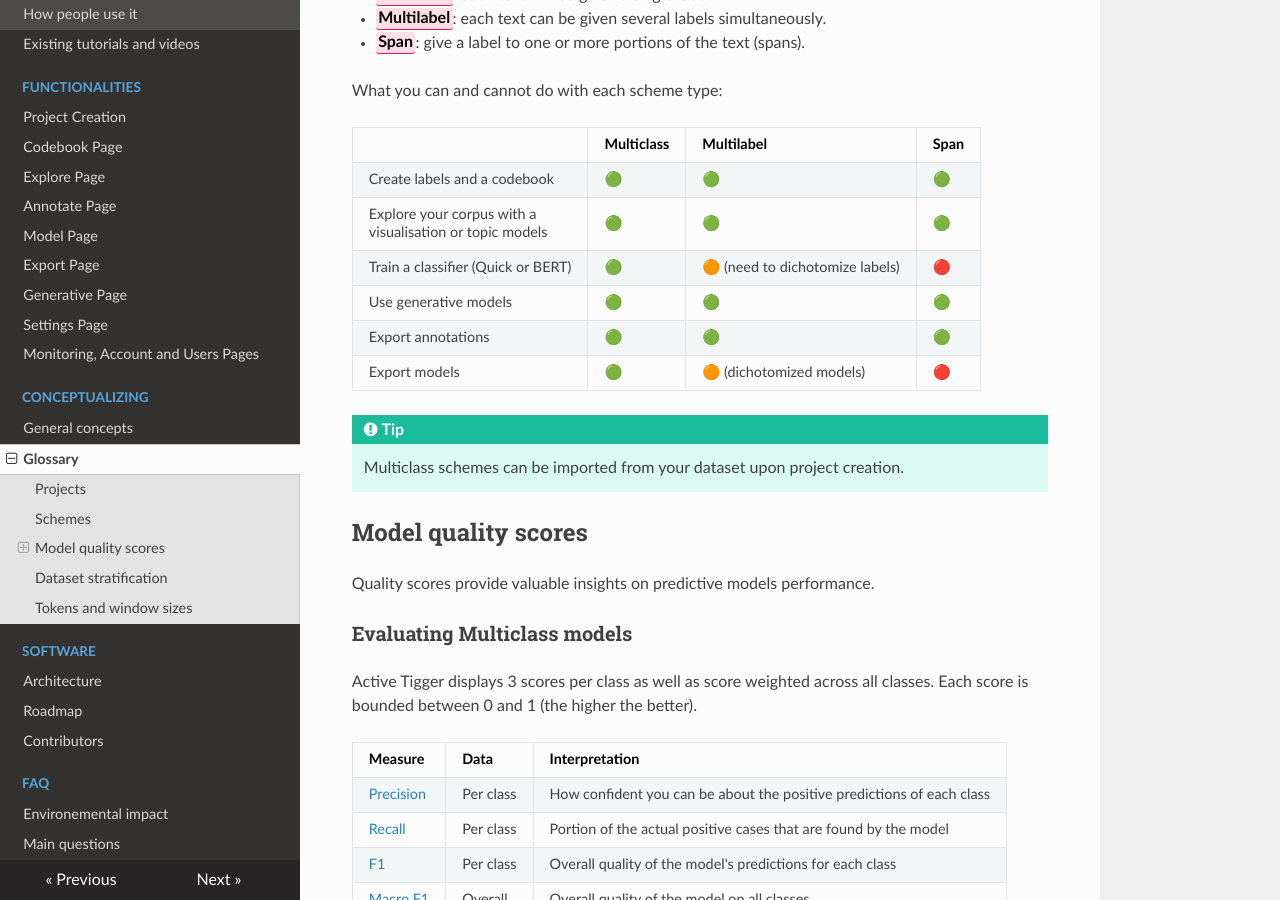
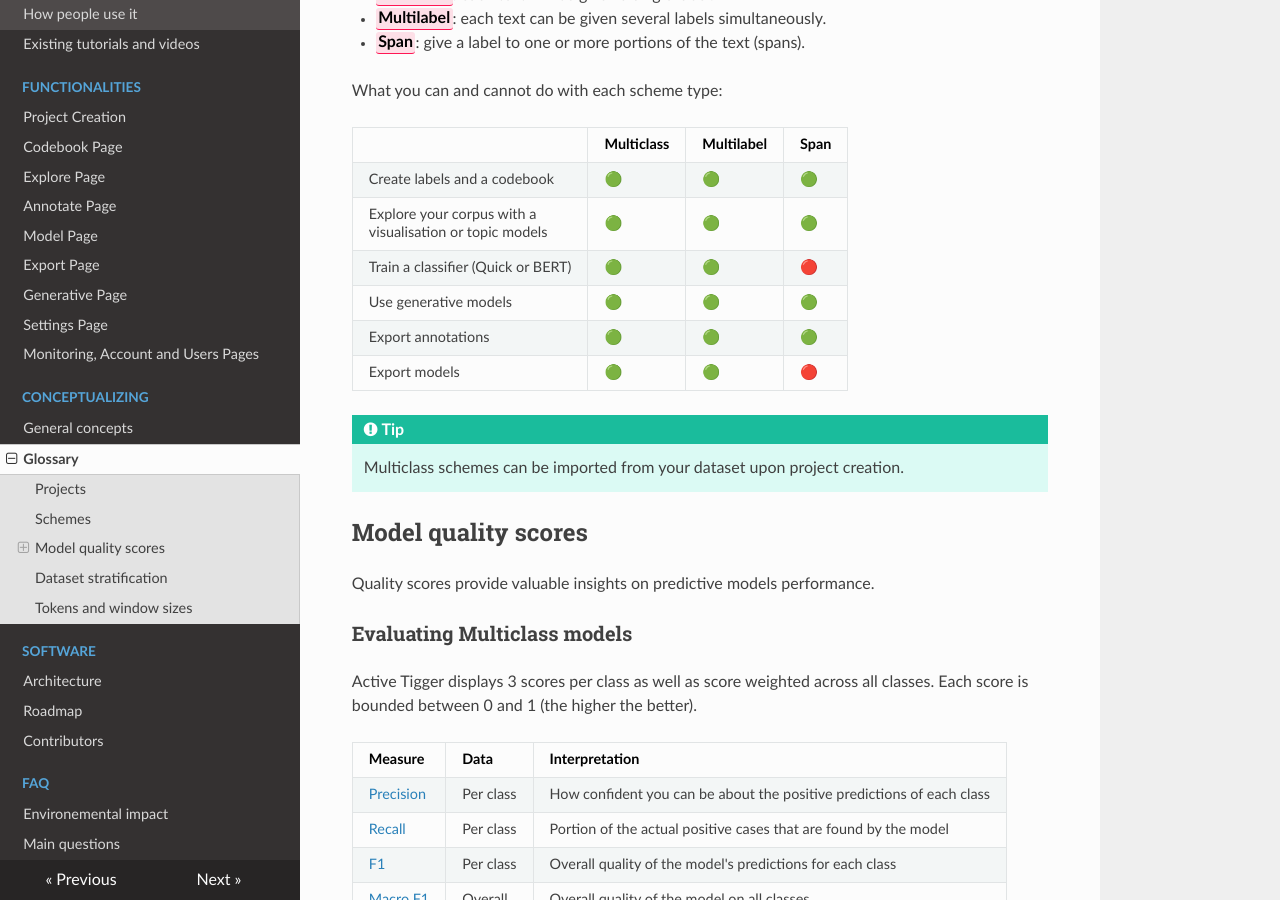
Before and after one commit to activetigger/documentation, an MkDocs documentation site: the page built from docs/theoretical-concepts/glossary.md, in a window 1280 px wide and 900 px high, scrolled down 918 px. Built offline with MkDocs 1.6.1, drawn with Linux system fonts in a browser that asks for light colours; nearby versions of some CDN libraries.

Commit message:
Feature/multilabel (#39)
* typo

* all green for multilabel

```diff
--- a/docs/theoretical-concepts/glossary.md
+++ b/docs/theoretical-concepts/glossary.md
@@ -43,10 +43,10 @@ What you can and cannot do with each scheme type:
 |---|---|---|---|
 |Create labels and a codebook|🟢|🟢|🟢|
 |Explore your corpus with a<br/> visualisation or topic models |🟢|🟢|🟢|
-|Train a classifier (Quick or BERT)|🟢|🟠 (need to dichotomize labels)|🔴|
+|Train a classifier (Quick or BERT)|🟢|🟢|🔴|
 |Use generative models|🟢|🟢|🟢|
 |Export annotations|🟢|🟢|🟢|
-|Export models|🟢|🟠 (dichotomized models)|🔴|
+|Export models|🟢|🟢|🔴|
 
 !!! tip
 
```
Also changed, not shown: docs/functionalities/model.md (+1 -1 lines).
